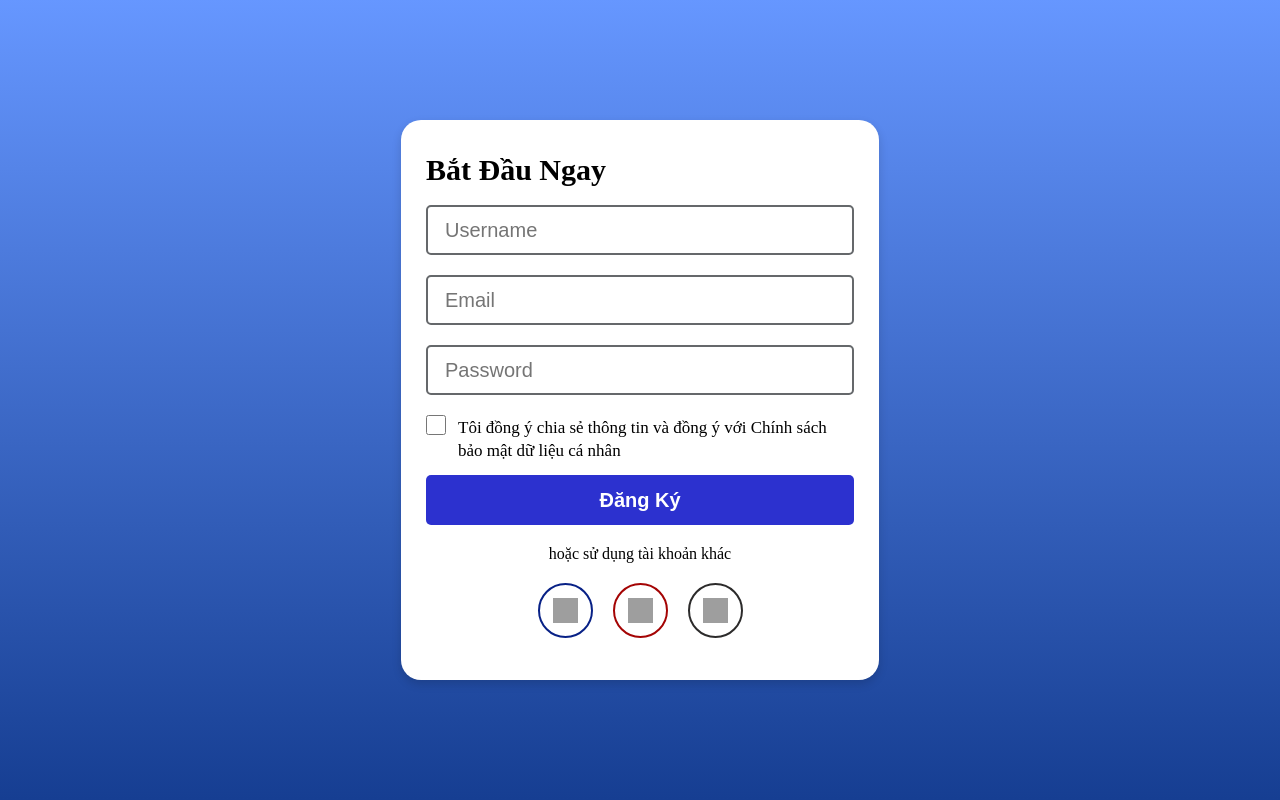
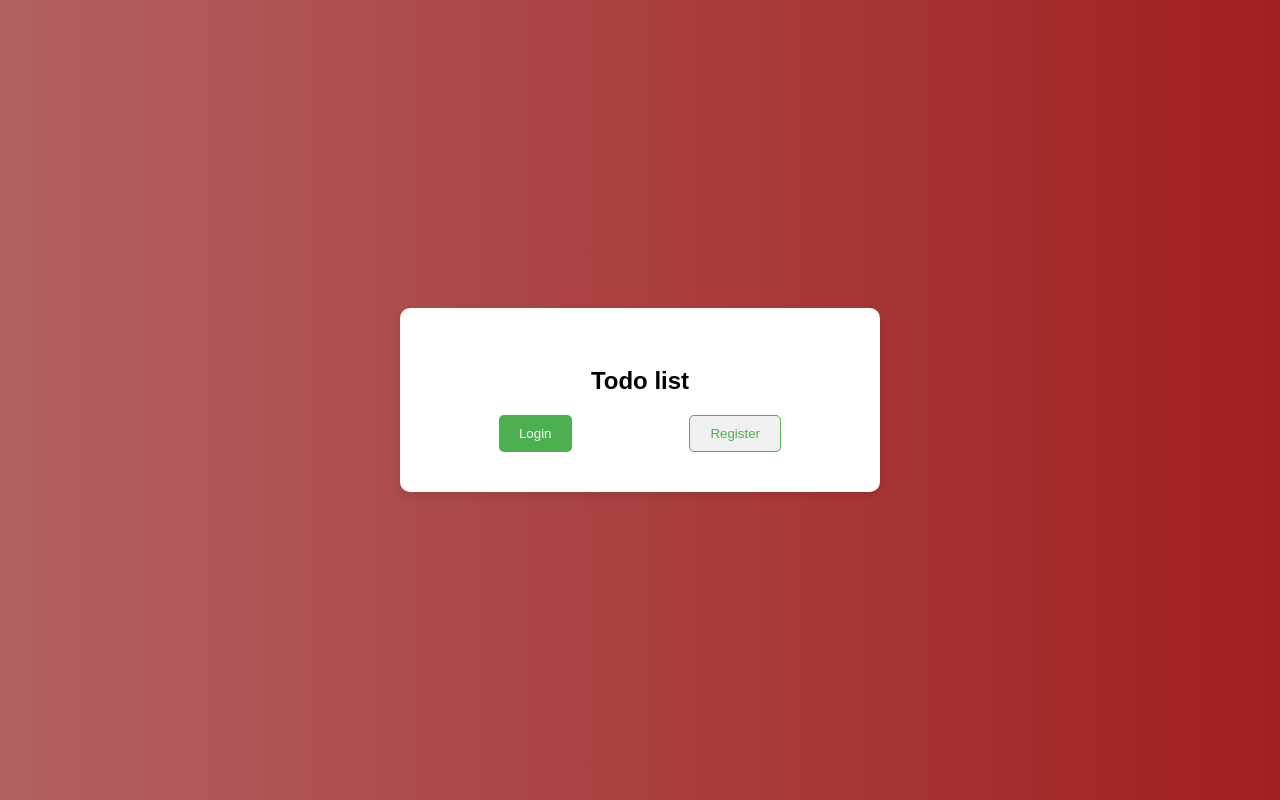
Before and after one commit to dakadeptrai/login_register, a Flask app: page / in a window 1280 px wide. Run offline with Flask 3, Linux system fonts and the light colour scheme; grey boxes are pictures that could not be loaded.

Commit message:
updated app.py,login2 change to login and change all color to red and code js for first page

```diff
--- a/app.py
+++ b/app.py
@@ -1,4 +1,4 @@
-from flask import Flask,render_template,request,redirect
+from flask import Flask,render_template,request,redirect,url_for
 from markupsafe import escape
 import pymongo
 from werkzeug.security import check_password_hash,generate_password_hash
@@ -27,18 +27,29 @@ app = Flask(__name__)
 
 '''trang web dau tien'''
 @app.route("/")
-def hello_world():
+def first_page():
+    return render_template("first_page.html")
+@app.route('/register_rq')
+def register_rq():
+    return redirect(url_for('register'))
+@app.route("/register")
+def register():
     return render_template("register.html")
-
-
+@app.route('/login_rq')
+def login_rq():
+    return redirect(url_for('login'))
+@app.route("/login")
+def login():
+    return render_template("login.html")
 '''trang web dung de nhap mat khau va ten nguoi dung'''
-@app.route("/handle_post",methods=['POST'])
-def handle_post():
+@app.route("/handle_get",methods=['GET'])
+def handle_get():
     error = None
-    if request.method == "POST":
+    if request.method == "GET":
         username = request.form["username"]
         password = request.form["password"]
-        if username in users_value and users_value[user]==password:
+        print("username: "+ username+" password: "+ password)
+        if username in users_value and users_value[username]==password:
                 # Successful login, redirect to todolist
                 return render_template("todolist.html")
         else:
@@ -47,5 +58,19 @@ def handle_post():
     else:
         # Not a POST request (unexpected)
         return render_template("login.html", error="Unexpected request method")
+@app.route("/handle_post",methods=['GET','POST'])
+def handle_post():
+    error = None
+    if request.method == "POST":
+        username = request.form["username"]
+        password = request.form["password"]
+        if username != "" and password !="":
+            add_user={"user": username,"password":password}
+            X = col.insert_one(add_user)
+            return render_template("todolist.html")
+        else:
+            # Username not found
+            return render_template("register.html")  # Pass error message
+    return render_template("register.html")  # Pass error message
 if __name__ == "__main__":
     app.run()
--- /dev/null
+++ b/static/scripts/login_register.js
@@ -0,0 +1,17 @@
+const loginbt = document.getElementById("login")
+const registerbt = document.getElementById("register")
+document.addEventListener("DOMContentLoaded",function(){
+    loginbt.addEventListener("click",login);
+    registerbt.addEventListener("click",register)
+});
+function login(){
+    window.location.href = '/login_rq';
+    fetch ('/login_rq',{method:"POST",})
+    .then(Response =>{window.location.href="/login_rq"})
+    .catch(error =>{console.error("Error: ",error)})
+}
+function register(){
+    fetch ('/register_rq',{method:"POST",})
+    .then(Response =>{window.location.href="/register_rq"})
+    .catch(error =>{console.error("Error: ",error)})
+}
--- /dev/null
+++ b/static/styles/first_page.css
@@ -0,0 +1,45 @@
+body {
+    font-family: Arial, sans-serif;
+    margin: 0;
+    display: flex;
+    justify-content: center;
+    align-items: center;
+    min-height: 100vh;
+    background: linear-gradient(to right, #b36161, #a11f1f); /* Gradient background */
+}
+
+#todo {
+    text-align: center;
+    background-color: #fff;
+    padding: 40px; /* Increased padding */
+    border-radius: 10px;
+    box-shadow: 0px 4px 8px rgba(0, 0, 0, 0.1); /* Increased box shadow */
+    width: 400px; /* Set width */
+}
+
+h2 {
+    margin-bottom: 20px;
+}
+
+#contain {
+    display: flex;
+    justify-content: space-around;
+}
+
+button {
+    padding: 10px 20px;
+    border: none;
+    border-radius: 5px;
+    cursor: pointer;
+}
+
+#login {
+    background-color: #4CAF50;
+    color: white;
+}
+
+#register {
+    background-color: #f0f0f0;
+    color: #4CAF50;
+    border: 1px solid #4CAF50;
+}
--- /dev/null
+++ b/templates/first_page.html
@@ -0,0 +1,20 @@
+<!DOCTYPE html>
+<html lang="en">
+<head>
+    <meta charset="UTF-8">
+    <meta name="viewport" content="width=device-width, initial-scale=1.0">
+    <title>Document</title>
+    <link rel="stylesheet" href="{{ url_for('static', filename='./styles/first_page.css') }}">
+    <script src="{{ url_for('static', filename='./scripts/login_register.js') }}" defer></script>
+</head>
+<body>
+    <section id="todo">
+        <h2>Todo list</h2>
+        <div id="contain">
+        <button id="login" >Login</button>
+        <button id="register">Register</button>
+        </div>
+    </section>
+
+</body>
+</html>
--- a/templates/register.html
+++ b/templates/register.html
@@ -21,8 +21,8 @@
         */
       :root {
         --gradient: linear-gradient(180deg,
-            rgba(45, 112, 1253, 0.73) 0%,
-            #163e92 100%);
+          rgba(232, 126, 126, 0.8) 0%,
+            #a02929 100%);
       }
 
       /* reset css */
@@ -79,7 +79,7 @@
       }
 
       .login-box form #username input:focus {
-        border: 2px solid rgb(9, 104, 199);
+        border: 2px solid #a02929;
         border-radius: 5px;
         outline: none;
       }
@@ -100,7 +100,7 @@
       }
 
       .login-box form #email input:focus {
-        border: 2px solid rgb(9, 104, 199);
+        border: 2px solid #a02929;
         border-radius: 5px;
         outline: none;
       }
@@ -121,7 +121,7 @@
       }
 
       .login-box form #password input:focus {
-        border: 2px solid rgb(9, 104, 199);
+        border: 2px solid #a02929;
         border-radius: 5px;
         outline: none;
       }
@@ -157,7 +157,7 @@
       .login-box form button {
         position: relative;
         margin-bottom: calc(1rem);
-        background-color: rgb(44 49 207);
+        background-color: #a02929;
         border: none;
         border-radius: 5px;
         width: 100%;
@@ -202,11 +202,11 @@
 
       .login-box form #images-app #github-icon {
         margin-right: 0px;
-        border-color: rgb(44, 43, 43);
+        border-color: #a02929;
       }
 
       .login-box form #images-app #windows-icon {
-        border-color: rgb(8, 33, 134);
+        border-color: #a02929;
       }
 
       .login-box form #images-app #google-icon {
```
Also changed, not shown: static/styles/style.css (+13 -2 lines), templates/index.html (deleted, +0 -11 lines), templates/login.html (+194 -8 lines), templates/login2.html (deleted, +0 -203 lines).
